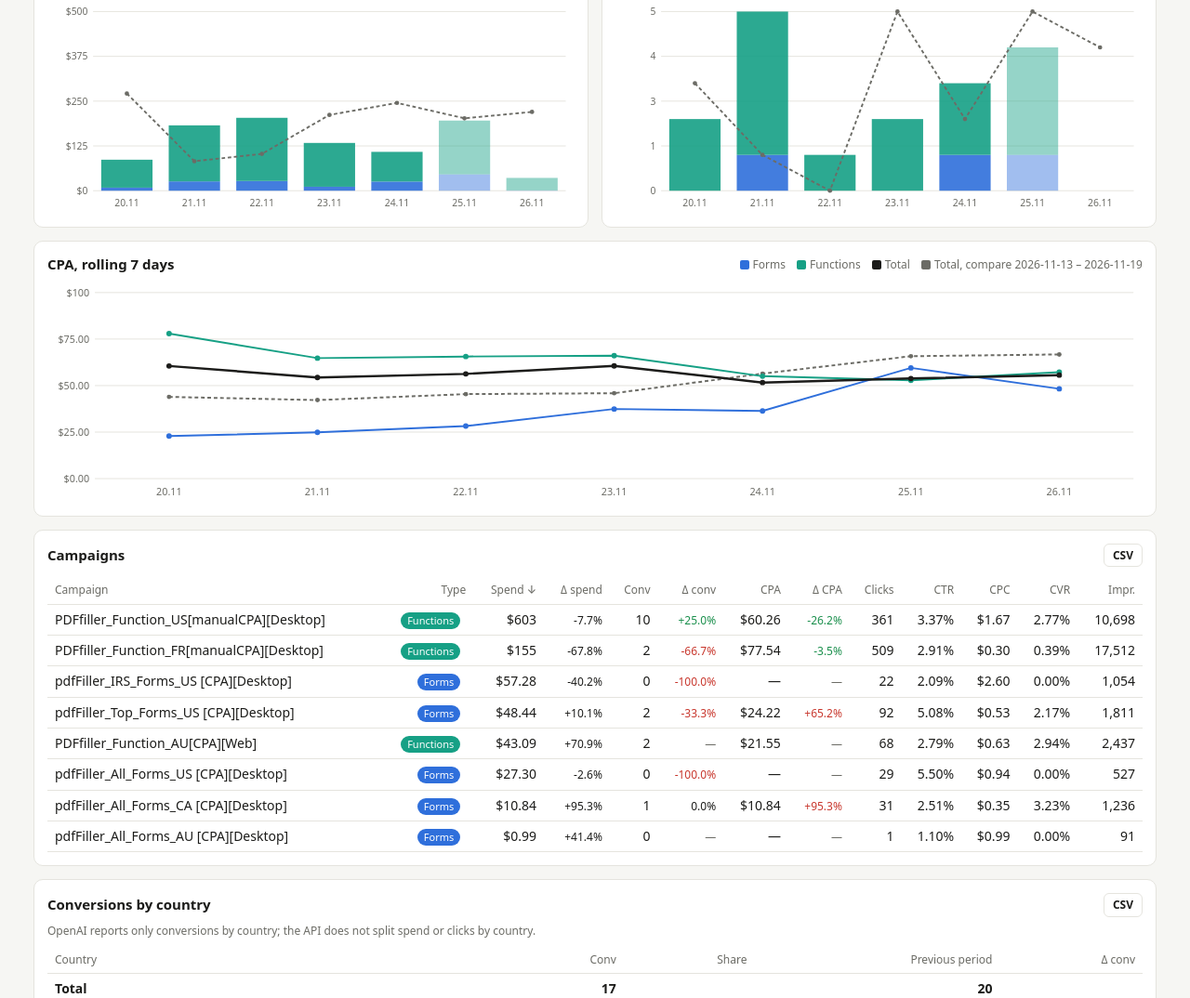
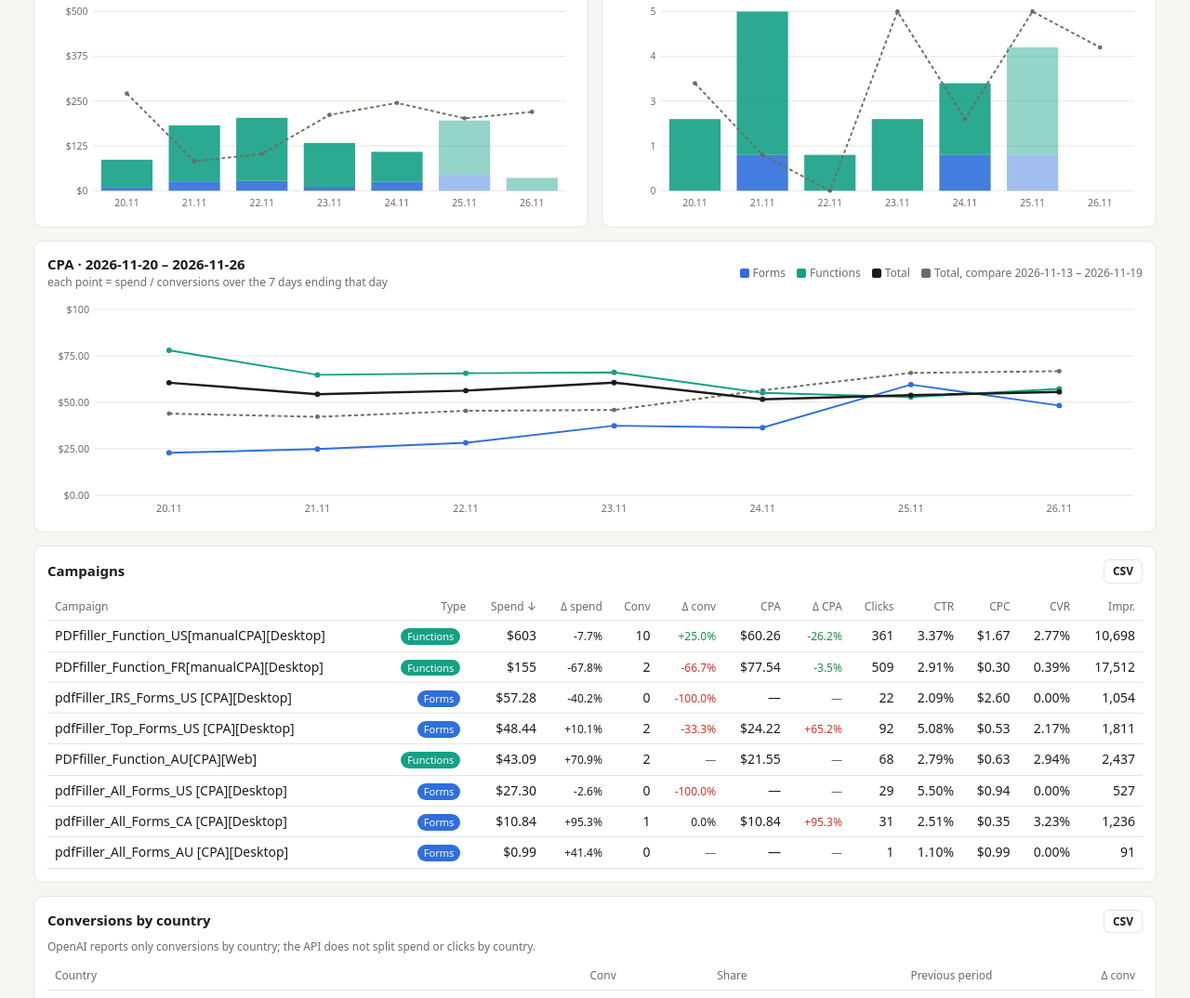
Before and after one commit to sushchenkoganna-jpg/openai-ads-daily, a plain HTML site: page dashboard/index.html in a window 1280 px wide. Shown: the part 756-1830 px from the top of the page at 93% size. Drawn offline with Linux system fonts and the light colour scheme.

Commit message:
data: 2026-11-27

```diff
--- a/dashboard/index.html
+++ b/dashboard/index.html
@@ -55,7 +55,7 @@ tr.tot td{font-weight:650}.note{background:var(--warn);padding:7px 11px;border-r
   <div class="card"><h2>Daily spend <span class="lg" id="lg1"></span></h2><div id="ch1"></div></div>
   <div class="card"><h2>Daily conversions <span class="lg" id="lg2"></span></h2><div id="ch2"></div></div>
 </div>
-<div class="card"><h2>CPA, rolling 7 days <span class="lg" id="lg3"></span></h2><div id="ch3"></div></div>
+<div class="card"><h2><span>CPA · <span id="t3"></span><div class="sub" style="font-size:12px;font-weight:400">each point = spend / conversions over the 7 days ending that day</div></span><span class="lg" id="lg3"></span></h2><div id="ch3"></div></div>
 <div class="card"><h2>Campaigns <button data-t="tc">CSV</button></h2><div class="tw" id="tc"></div></div>
 <div class="card"><h2>Conversions by country <button data-t="tk">CSV</button></h2><div class="sub" style="margin:-4px 0 8px">OpenAI reports only conversions by country; the API does not split spend or clicks by country.</div><div class="tw" id="tk"></div></div>
 </div>
@@ -154,7 +154,7 @@ function cpaChart(){
     const flush=()=>{if(seg.length)s+=`<polyline ${st_} points="${seg.join(" ")}"/>`;seg=[]};
     vals[k].forEach((v,i)=>{if(v==null)return flush();seg.push(`${x(i)},${y(v)}`);s+=`<circle cx="${x(i)}" cy="${y(v)}" r="${n<=31?3:0}" fill="${l.c}"/><circle cx="${x(i)}" cy="${y(v)}" r="7" fill="transparent"><title>${S.days[i]} · ${l.t}: CPA 7d ${usd(v)}</title></circle>`});flush()});
   S.days.forEach((d,i)=>{s+=dlab(S,i,Math.ceil(n/14),W,L,w,H)});
-  $("ch3").innerHTML=s+"</svg>";$("lg3").innerHTML=lines.map(l=>`<span><i style="background:${l.c}"></i>${l.t}</span>`).join("")+`<span><i style="background:${PC}"></i>${ts.length>1?"Total, compare":"Compare"} ${p1} – ${p2}</span>`;
+  $("ch3").innerHTML=s+"</svg>";$("t3").textContent=`${st.d1} – ${st.d2}`;$("lg3").innerHTML=lines.map(l=>`<span><i style="background:${l.c}"></i>${l.t}</span>`).join("")+`<span><i style="background:${PC}"></i>${ts.length>1?"Total, compare":"Compare"} ${p1} – ${p2}</span>`;
 }
 function charts(){bars("ch1","lg1","spend",v=>"$"+fmt(v));bars("ch2","lg2","conv",v=>fmt(v));cpaChart()}
 const COLS=[["type","Type"],["spend","Spend",usd],["dspend","Δ spend",null,2],["conv","Conv",v=>fmt(v,v%1?1:0)],["dconv","Δ conv",null,0],["cpa","CPA",usd],["dcpa","Δ CPA",null,1],
```
